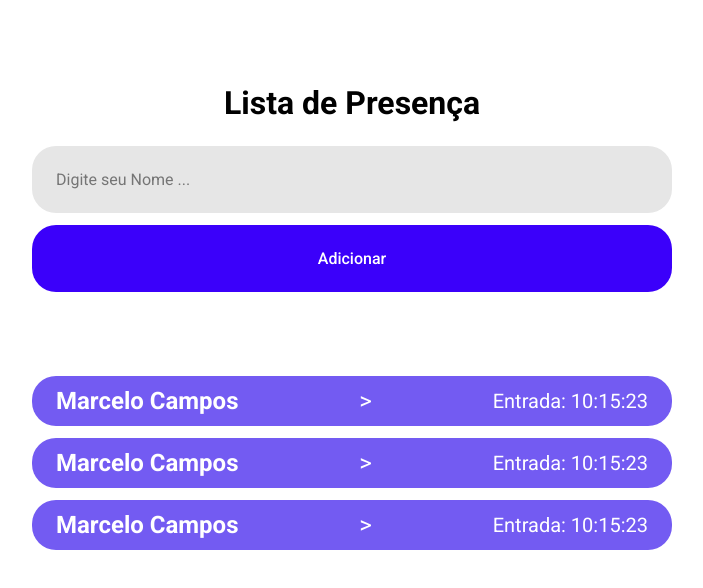
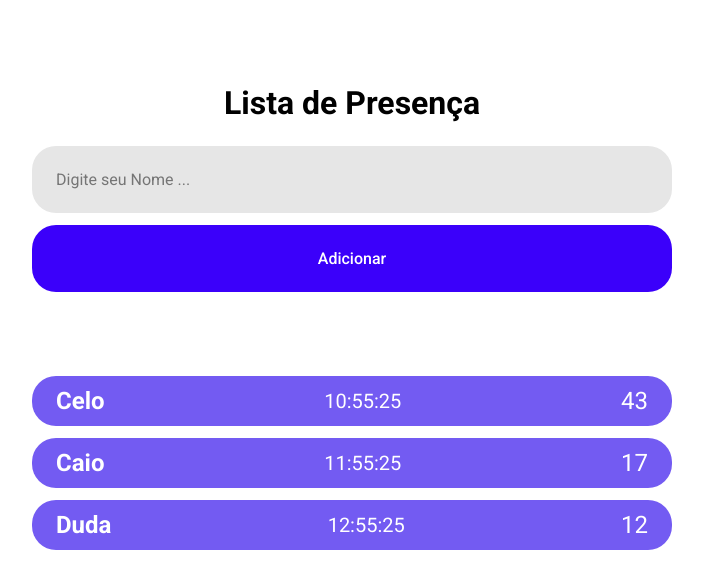
Before and after one commit to marceloicampos/discovery-vite-reactapp, a React (Vite) app in the folder reactapp/: page / in a window 1280 px wide. Shown: the top 588 px of the page, without its empty margins (288-991 px from the left). Built offline with nearby package versions, Linux system fonts and the light colour scheme.

Commit message:
Propriedades no React

```diff
--- a/reactapp/src/components/Card/index.jsx
+++ b/reactapp/src/components/Card/index.jsx
@@ -1,11 +1,21 @@
 import './styles.css'
 
-export function Card() {
+export function Card({ name, time, age }) {
     return (
         <div className="card">
-            <strong>Marcelo Campos</strong>
-            <p>&gt;</p>
-            <small>Entrada: 10:15:23</small>
+            <strong>{name}</strong>
+            <small>{time}</small>
+            <p>{age}</p>
         </div>
     )
 }
+// acima estamos desestruturando o card com os atributos que vamos usar
+// export function Card(props) {
+//     return (
+//         <div className="card">
+//             <strong>{props.name}</strong>
+//             <small>{props.time}</small>
+//             <p>{props.age}</p>
+//         </div>
+//     )
+// }
--- a/reactapp/src/pages/Home/index.jsx
+++ b/reactapp/src/pages/Home/index.jsx
@@ -7,9 +7,9 @@ export function Home() {
             <h1>Lista de Presença</h1>
             <input type="text" placeholder="Digite seu Nome ..." />
             <button type="button">Adicionar</button>
-            <Card />
-            <Card />
-            <Card />
+            <Card name="Celo" time="10:55:25" age={43} />
+            <Card name="Caio" time="11:55:25" age={17}/>
+            <Card name="Duda" time="12:55:25" age={12}/>
         </div>
     )
 }
```
